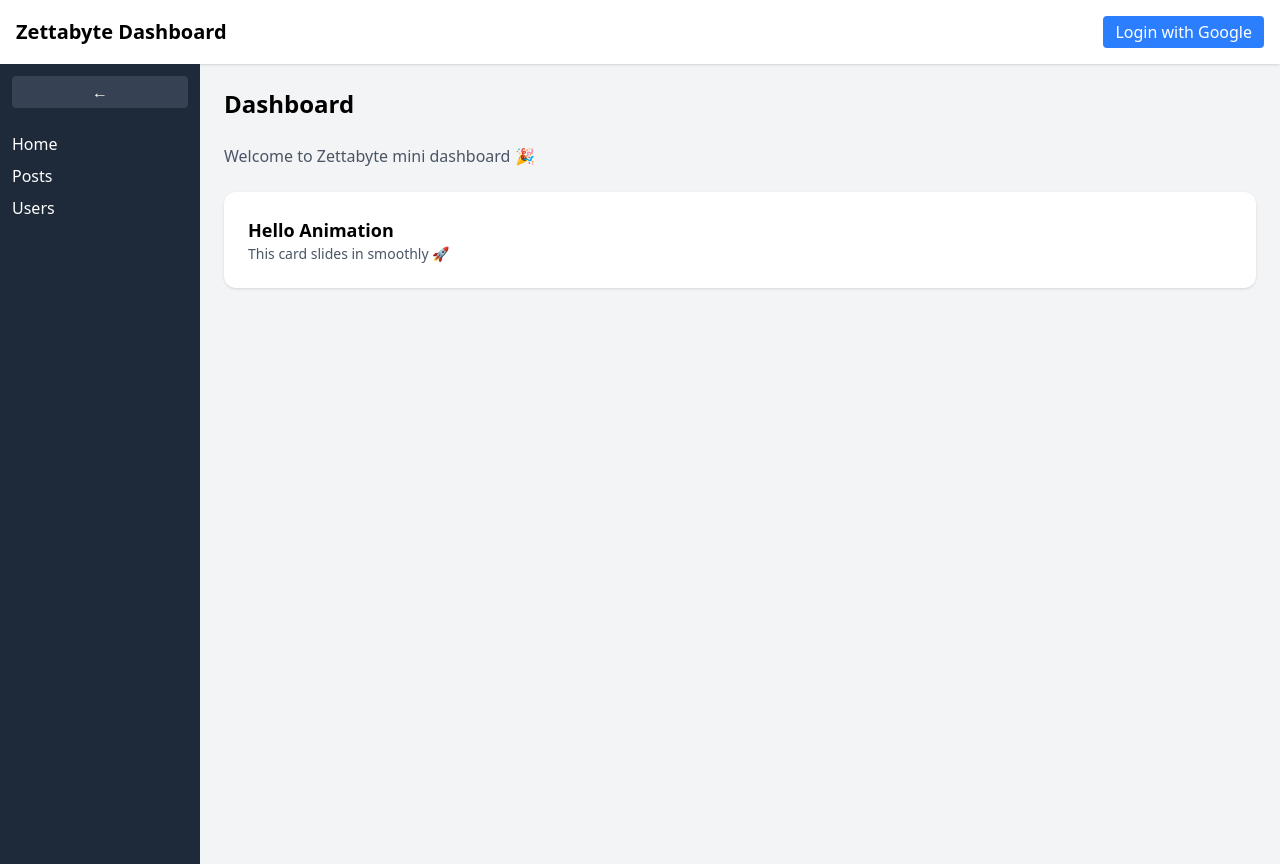
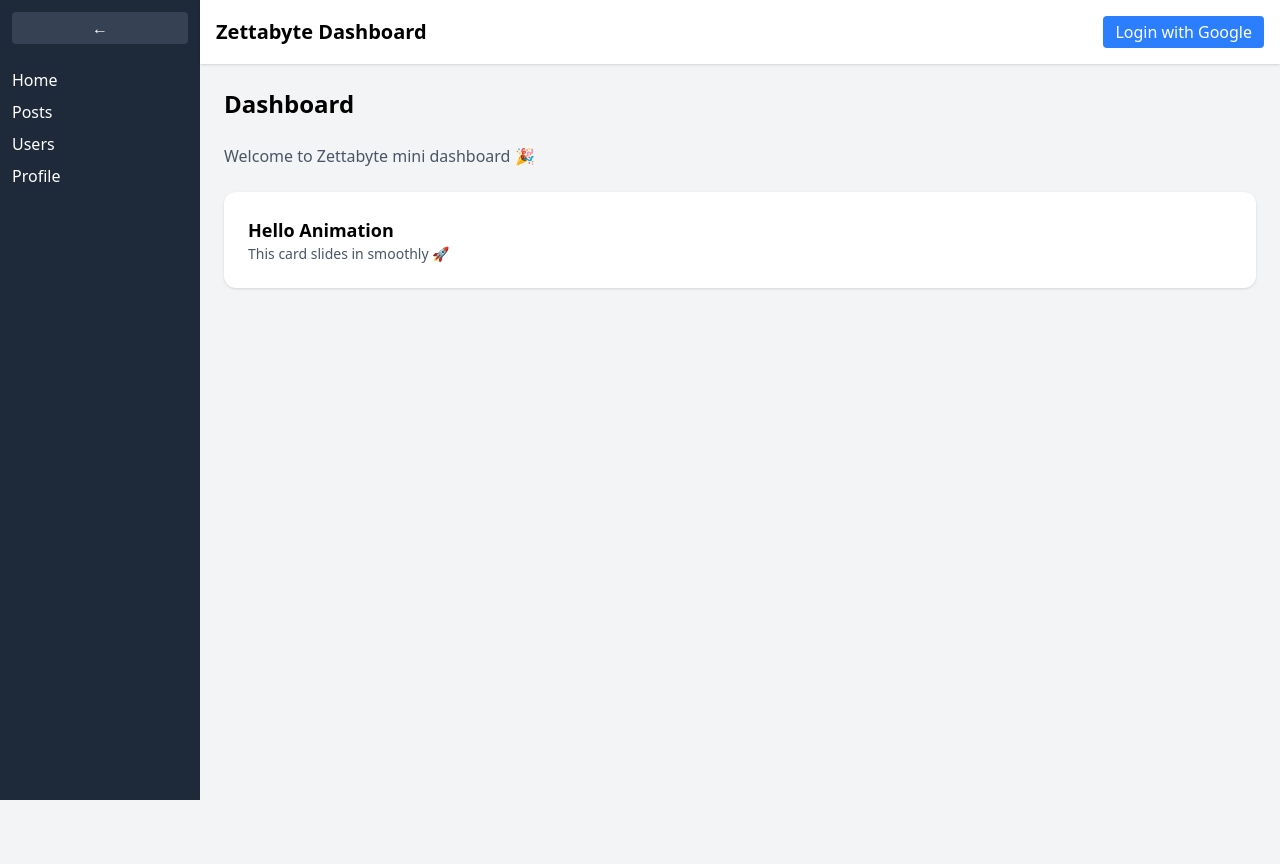
Before and after one commit to MostafizurRahman199/zetabyte-dashboard, a Next.js app: page / in a window 1280 px wide. After the commit the page ends 800 px from the top, so only its background shows below. Built offline with nearby package versions, Linux system fonts and the light colour scheme; no server answers.

Commit message:
wrap Navbar and Sidebar in SessionProvider to fix useSession error

```diff
--- a/src/app/layout.tsx
+++ b/src/app/layout.tsx
@@ -1,27 +1,31 @@
-// import type { Metadata } from "next";
-// import "./globals.css";
-// import { Sidebar } from "@/components/Sidebar";
-// import { Navbar } from "@/components/Navbar";
 
 
-// export const metadata: Metadata = {
-//   title: "Zettabyte Dashboard",
-//   description: "Frontend Developer Test",
-// };
+// // src/app/layout.tsx
+// "use client"
+// import { SessionProvider } from "next-auth/react";
+// import { Navbar } from "@/components/Navbar";
+// import { Sidebar } from "@/components/Sidebar";
+// import "./globals.css";
 
-// export default function RootLayout({
-//   children,
-// }: {
-//   children: React.ReactNode;
-// }) {
+// export default function RootLayout({ children }: { children: React.ReactNode }) {
 //   return (
 //     <html lang="en">
-//       <body className="flex min-h-screen bg-gray-100">
-//         <Sidebar />
-//         <div className="flex flex-col flex-1">
-//           <Navbar />
-//           <main className="p-6">{children}</main>
-//         </div>
+//       <body className="bg-gray-100 min-h-screen">
+//         {/* Wrap only content that needs session in client provider */}
+//         <SessionProvider>
+//           <div className="flex flex-col min-h-screen">
+//             {/* Navbar on top */}
+//             <Navbar />
+
+//             <div className="flex flex-1">
+//               {/* Sidebar on left */}
+//               <Sidebar />
+
+//               {/* Main content */}
+//               <main className="flex-1 p-6">{children}</main>
+//             </div>
+//           </div>
+//         </SessionProvider>
 //       </body>
 //     </html>
 //   );
@@ -29,32 +33,29 @@
 
 
 
+
 // src/app/layout.tsx
-"use client"
-import { SessionProvider } from "next-auth/react";
+import "./globals.css";
 import { Navbar } from "@/components/Navbar";
 import { Sidebar } from "@/components/Sidebar";
-import "./globals.css";
+import { ClientProvider } from "@/components/ClientProvider";
 
 export default function RootLayout({ children }: { children: React.ReactNode }) {
   return (
     <html lang="en">
-      <body className="bg-gray-100 min-h-screen">
-        {/* Wrap only content that needs session in client provider */}
-        <SessionProvider>
-          <div className="flex flex-col min-h-screen">
-            {/* Navbar on top */}
+      <body className="bg-gray-100 min-h-screen flex">
+        {/* Wrap entire content in SessionProvider so Navbar and AuthButton work */}
+        <ClientProvider>
+          {/* Sidebar on the left */}
+          <Sidebar />
+
+          {/* Main layout */}
+          <div className="flex-1 flex flex-col">
             <Navbar />
 
-            <div className="flex flex-1">
-              {/* Sidebar on left */}
-              <Sidebar />
-
-              {/* Main content */}
-              <main className="flex-1 p-6">{children}</main>
-            </div>
+            <main className="flex-1 p-6">{children}</main>
           </div>
-        </SessionProvider>
+        </ClientProvider>
       </body>
     </html>
   );
--- a/src/app/page.tsx
+++ b/src/app/page.tsx
@@ -1,4 +1,4 @@
-import { AnimatedCard } from "@/components/AnimatedCard";
+import { AnimatedCard } from "../components/AnimatedCard";
 
 
 
--- a/src/app/profile/page.tsx
+++ b/src/app/profile/page.tsx
@@ -0,0 +1,39 @@
+"use client";
+
+import { useSession } from "next-auth/react";
+import { ProtectedRoute } from "@/components/ProtectedRoute";
+import { Card } from "@/components/Card";
+
+export default function ProfilePage() {
+  return (
+    <ProtectedRoute>
+      <ProfileContent />
+    </ProtectedRoute>
+  );
+}
+
+const ProfileContent = () => {
+  const { data: session } = useSession();
+
+  if (!session) return null; // Shouldn't happen due to ProtectedRoute
+
+  const user = session.user;
+
+  return (
+    <div className="p-6 max-w-md mx-auto">
+      <Card title="My Profile">
+        <div className="flex flex-col items-center">
+          {user?.image && (
+            <img
+              src={user.image}
+              alt={user.name || "Profile"}
+              className="w-24 h-24 rounded-full mb-4"
+            />
+          )}
+          <p className="text-lg font-semibold">{user?.name}</p>
+          <p className="text-gray-600">{user?.email}</p>
+        </div>
+      </Card>
+    </div>
+  );
+};
--- /dev/null
+++ b/src/components/ClientProvider.tsx
@@ -0,0 +1,8 @@
+// src/components/ClientProvider.tsx
+"use client";
+
+import { SessionProvider } from "next-auth/react";
+
+export const ClientProvider = ({ children }: { children: React.ReactNode }) => {
+  return <SessionProvider>{children}</SessionProvider>;
+};
--- a/src/components/Sidebar.tsx
+++ b/src/components/Sidebar.tsx
@@ -29,6 +29,10 @@ export const Sidebar: React.FC = () => {
         <Link href="/users" className="hover:underline">
           Users
         </Link>
+        <Link href="/profile" className="hover:underline">
+          Profile
+        </Link>
+
       </nav>
     </motion.aside>
   );
```
